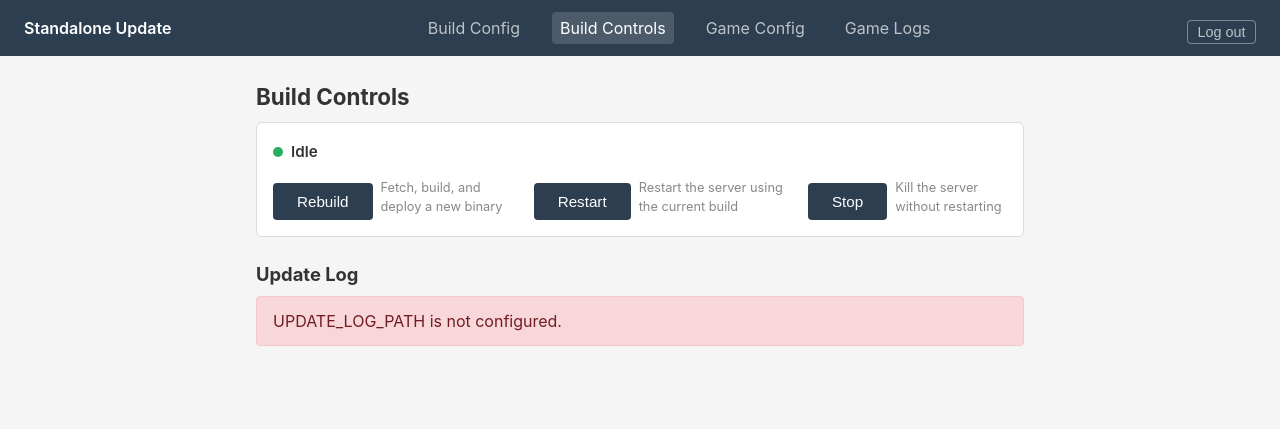
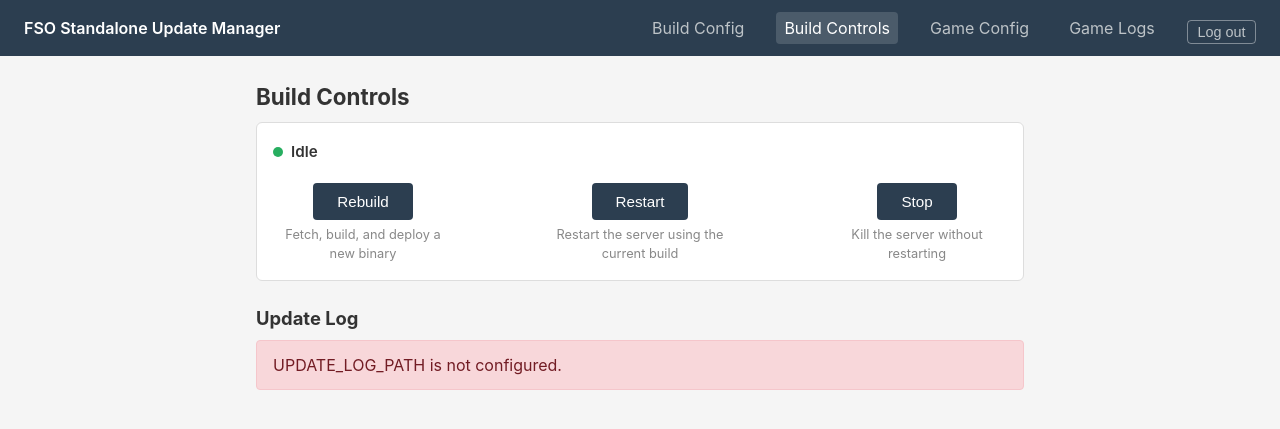
Before and after one commit to scp-fs2open/nightlybuild, a Flask app: page /server in a window 1280 px wide. Shown: the top 429 px of the page. Run offline with Flask 3, Linux system fonts and the light colour scheme; a user stored in the database is signed in; some libraries are stand-ins or nearby versions.

Commit message:
Polish web UI: responsive hamburger nav, centralized title, layout fixes
Add CSS-only hamburger menu at 640px breakpoint, centralize APP_TITLE
constant, stack config value/default badges vertically, improve build
control button layout with hints below, and set 400px minimum viewport.

```diff
--- a/standalone_update/web/server.py
+++ b/standalone_update/web/server.py
@@ -23,7 +23,10 @@ _secure_cookies = os.environ.get('SECURE_COOKIES', '0').lower() in ('1', 'true',
 app.config['REMEMBER_COOKIE_SECURE'] = _secure_cookies
 app.config['SESSION_COOKIE_SECURE'] = _secure_cookies
 
+APP_TITLE = 'FSO Standalone Update Manager'
+
 app.jinja_env.filters['basename'] = os.path.basename
+app.jinja_env.globals['APP_TITLE'] = APP_TITLE
 
 login_manager = LoginManager(app)
 login_manager.login_view = 'login'
--- a/standalone_update/web/static/style.css
+++ b/standalone_update/web/static/style.css
@@ -9,6 +9,7 @@ body {
     background: #f5f5f5;
     color: #333;
     line-height: 1.5;
+    min-width: 400px;
 }
 
 nav {
@@ -18,11 +19,38 @@ nav {
     display: flex;
     align-items: center;
     gap: 1.5rem;
+    flex-wrap: wrap;
 }
 
 nav .nav-title {
     font-weight: 600;
     margin-right: auto;
+}
+
+.nav-toggle {
+    display: none;
+}
+
+.nav-toggle-label {
+    display: none;
+    cursor: pointer;
+    padding: 0.25rem;
+}
+
+.nav-toggle-label span {
+    display: block;
+    width: 22px;
+    height: 2px;
+    background: #bdc3c7;
+    margin: 5px 0;
+    border-radius: 1px;
+    transition: transform 0.2s, opacity 0.2s;
+}
+
+.nav-links {
+    display: flex;
+    align-items: center;
+    gap: 1.5rem;
 }
 
 nav a {
@@ -218,13 +288,15 @@ button[type="submit"]:hover {
 
 .button-row {
     display: flex;
-    gap: 1.5rem;
+    justify-content: space-between;
 }
 
 .button-row form {
     display: flex;
+    flex-direction: column;
     align-items: center;
-    gap: 0.5rem;
+    gap: 0.35rem;
+    max-width: 180px;
 }
 
 .btn {
@@ -268,6 +340,7 @@ button[type="submit"]:hover {
 .btn-hint {
     font-size: 0.8rem;
     color: #888;
+    text-align: center;
 }
 
 h2 {
--- a/standalone_update/web/templates/base.html
+++ b/standalone_update/web/templates/base.html
@@ -3,13 +3,18 @@
 <head>
     <meta charset="UTF-8">
     <meta name="viewport" content="width=device-width, initial-scale=1.0">
-    <title>{% block title %}Standalone Update{% endblock %}</title>
+    <title>{% block title %}{% endblock %}{% if self.title() | trim %} - {% endif %}{{ APP_TITLE }}</title>
     <link rel="stylesheet" href="{{ url_for('static', filename='style.css') }}">
     {% block head_extra %}{% endblock %}
 </head>
 <body>
     <nav>
-        <span class="nav-title">Standalone Update</span>
+        <input type="checkbox" id="nav-toggle" class="nav-toggle">
+        <label for="nav-toggle" class="nav-toggle-label">
+            <span></span><span></span><span></span>
+        </label>
+        <span class="nav-title">{{ APP_TITLE }}</span>
+        <div class="nav-links">
             <a href="{{ url_for('build_config') }}"
                {% if request.endpoint in ('build_config', 'build_config_save') %}class="active"{% endif %}>Build Config</a>
             <a href="{{ url_for('build_controls') }}"
@@ -24,6 +29,7 @@
                 <button type="submit">Log out</button>
             </form>
             {% endif %}
+        </div>
     </nav>
     <main>
         {% with messages = get_flashed_messages(with_categories=true) %}
--- a/standalone_update/web/templates/config.html
+++ b/standalone_update/web/templates/config.html
@@ -1,5 +1,5 @@
 {% extends "base.html" %}
-{% block title %}Build Config - Standalone Update{% endblock %}
+{% block title %}Build Config{% endblock %}
 {% block content %}
 <h1>Build Configuration</h1>
 <p>Check <strong>Override</strong> to set a custom value in <code>.env</code>.
--- a/standalone_update/web/templates/login.html
+++ b/standalone_update/web/templates/login.html
@@ -1,5 +1,5 @@
 {% extends "base.html" %}
-{% block title %}Login - Standalone Update{% endblock %}
+{% block title %}Login{% endblock %}
 {% block content %}
 <h1>Login</h1>
 <form method="post" class="login-form">
--- a/standalone_update/web/templates/logs.html
+++ b/standalone_update/web/templates/logs.html
@@ -1,5 +1,5 @@
 {% extends "base.html" %}
-{% block title %}Game Logs - Standalone Update{% endblock %}
+{% block title %}Game Logs{% endblock %}
 {% block head_extra %}<meta http-equiv="refresh" content="10">{% endblock %}
 {% block content %}
 <h1>Game Logs</h1>
--- a/standalone_update/web/templates/multicfg.html
+++ b/standalone_update/web/templates/multicfg.html
@@ -1,5 +1,5 @@
 {% extends "base.html" %}
-{% block title %}Game Config - Standalone Update{% endblock %}
+{% block title %}Game Config{% endblock %}
 {% block content %}
 <h1>Game Configuration</h1>
 <p>Edit <code>multi.cfg</code> to configure the standalone server's runtime behavior.</p>
--- a/standalone_update/web/templates/server.html
+++ b/standalone_update/web/templates/server.html
@@ -1,5 +1,5 @@
 {% extends "base.html" %}
-{% block title %}Build Controls - Standalone Update{% endblock %}
+{% block title %}Build Controls{% endblock %}
 {% if is_running %}
 {% block head_extra %}<meta http-equiv="refresh" content="5">{% endblock %}
 {% endif %}
```
Also changed, not shown: other parts of standalone_update/web/static/style.css (+45 -3 lines). Lines whose indentation alone changed are shown as unchanged.
